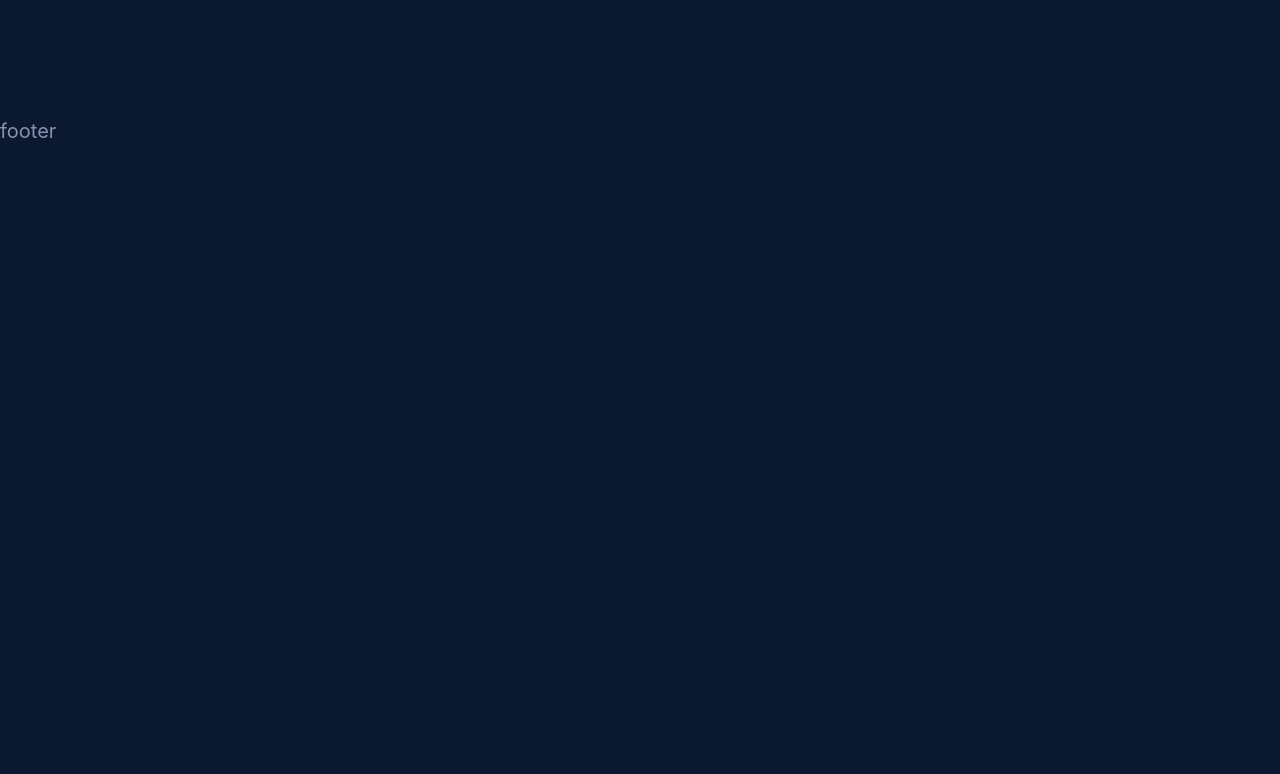
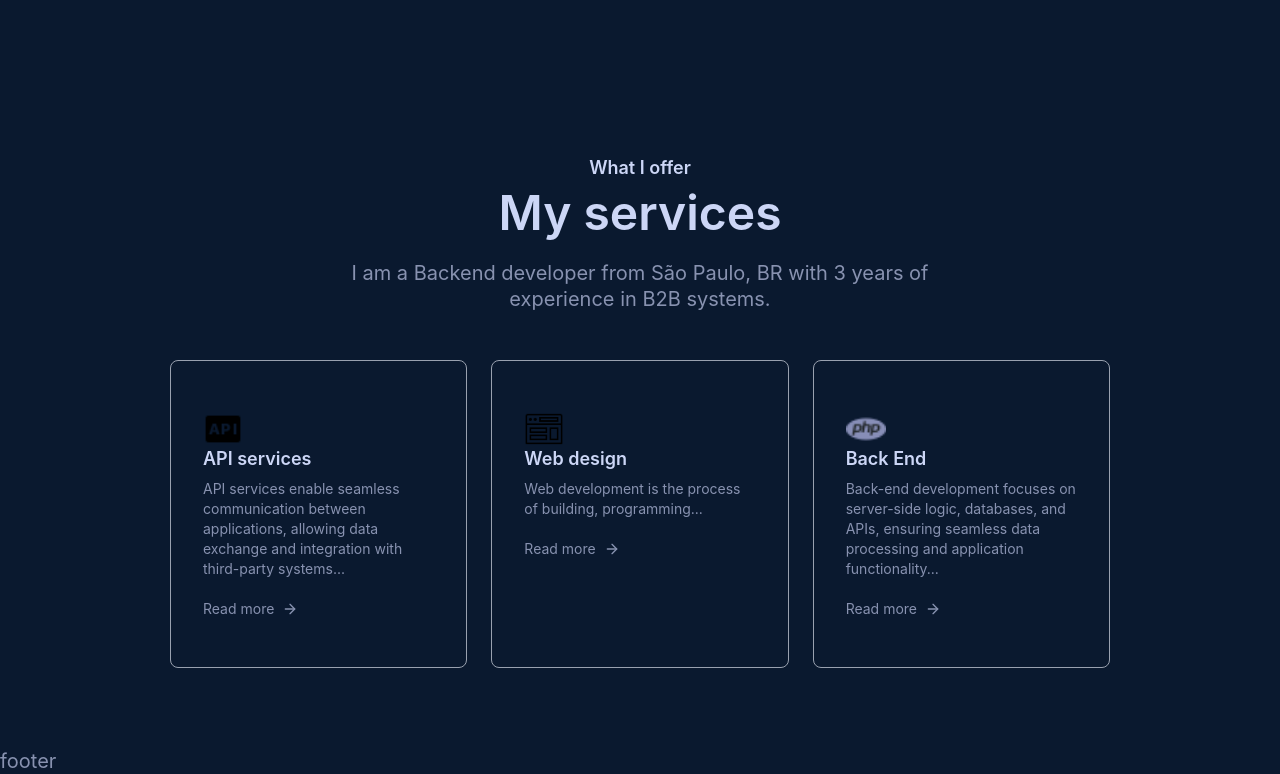
Before and after one commit to YagoB16/web-profile, a Next.js app: page / in a window 1280 px wide. Shown: the part 1661-2435 px from the top of the page. Before the commit the page ends 1805 px from the top, so only its background shows below. Built offline with nearby package versions, Linux system fonts and the light colour scheme.

Commit message:
Criação de Service component

```diff
--- a/src/app/assets/assets.js
+++ b/src/app/assets/assets.js
@@ -4,6 +4,30 @@ import projectIcon from './project_icon.png';
 import mysqlIcon from './mysql_icon.png'
 import gitIcon from './git_icon.png'
 import vscodeIcon from './vscode_icon.png'
+import phpIcon from './php_icon.png'
+import apiIcon from './api_icon.png'
+import webIcon from './web_icon.png'
+
+export const serviceData = [
+    {
+        icon: apiIcon,
+        title: 'API services',
+        description: 'API services enable seamless communication between applications, allowing data exchange and integration with third-party systems...',
+        link: '',
+    },
+    {
+        icon: webIcon,
+        title: 'Web design',
+        description: 'Web development is the process of building, programming...',
+        link: '',
+    },
+    {
+        icon: phpIcon,
+        title: 'Back End',
+        description: 'Back-end development focuses on server-side logic, databases, and APIs, ensuring seamless data processing and application functionality...',
+        link: '',
+    },
+];
 
 
 export const infoList = [
@@ -23,6 +47,7 @@ export const infoList = [
         description: 'Built more than 3 projects',
     },
 ];
-export const toolsData =[
+
+export const toolsData = [
     mysqlIcon, gitIcon, vscodeIcon
-]
+];
--- a/src/app/page.tsx
+++ b/src/app/page.tsx
@@ -2,6 +2,7 @@
 import Header from '@/src/components/Header'
 import About from '../components/About'
 import NavBar from '../components/NavBar'
+import Service from '../components/Service'
 
 export default function Home() {
     return (
@@ -9,6 +10,7 @@ export default function Home() {
             <NavBar />
             <Header />
             <About />
+            <Service />
         </>
     )
 }
--- a/src/components/About.tsx
+++ b/src/components/About.tsx
@@ -8,10 +8,10 @@ function About() {
         <>
             <div id='about' className='px-5 py-10 scroll-mt-20'>
                 <h4 className='text-center mb-2 text-lg'>
-                    About Me
+                    Introduction
                 </h4>
                 <h2 className='text-center text-5xl'>
-                    Introduction
+                    About Me
                 </h2>
 
                 <div className='flex w-full flex-col lg:flex-row items-center gap-20 my-20'>
@@ -42,9 +42,9 @@ function About() {
                             {toolsData.map((tool, index) => (
                                 <li className='flex items-center justify-center w-12 sm:w-14 aspect-square border border-gray-400
                                 rounded-lg cursor-pointer hover:-translate-y-1 duration-500'
-                                // biome-ignore lint/suspicious/noArrayIndexKey: <explanation>
-                                key={index}>
-                                    <Image src={tool} alt='Tool' className='w-5 sm:w-7'/>
+                                    // biome-ignore lint/suspicious/noArrayIndexKey: <explanation>
+                                    key={index}>
+                                    <Image src={tool} alt='Tool' className='w-5 sm:w-7' />
                                 </li>
                             ))}
                         </ul>
--- /dev/null
+++ b/src/components/Service.tsx
@@ -0,0 +1,37 @@
+import React from 'react'
+import { serviceData } from '../app/assets/assets'
+import Image from 'next/image'
+import { ArrowRight } from 'lucide-react'
+
+function Service() {
+    return (
+        <div id='services' className='px-5 py-10 scroll-mt-20'>
+            <h4 className='text-center mb-2 text-lg'>
+                What I offer
+            </h4>
+            <h2 className='text-center text-5xl'>
+                My services
+            </h2>
+
+            <p className='text-center max-w-2xl mx-auto mt-5 mb-12'>
+                I am a Backend developer from São Paulo, BR with 3 years of experience in B2B systems.
+            </p>
+
+            <div className='grid grid-cols-1 md:grid-cols-3 gap-6 my-10'>
+                {serviceData.map(({ icon, title, description, link }, index) => (
+                    // biome-ignore lint/suspicious/noArrayIndexKey: <explanation>
+                    <div key={index} className='border border-gray-400 rounded-lg px-8 py-12 cursor-pointer shadow-black  hover:bg-[var(--green-tint)] hover:-translate-y-1 duration-500'>
+                        <Image src={icon} alt={title} className='w-10' />
+                        <h3 className='text-lg my-4 text-[var(--slate)]'>{title}</h3>
+                        <p className='text-sm text-[var(--slate)] leading-5'>{description}</p>
+                        <a href={link} className='flex items-center gap-2 text-sm mt-5'>
+                            Read more <ArrowRight size={16} />
+                        </a>
+                    </div>
+                ))}
+            </div>
+        </div>
+    )
+}
+
+export default Service
```
Also changed, not shown: src/app/assets/api_icon.png (added), src/app/assets/web_icon.png (added).
